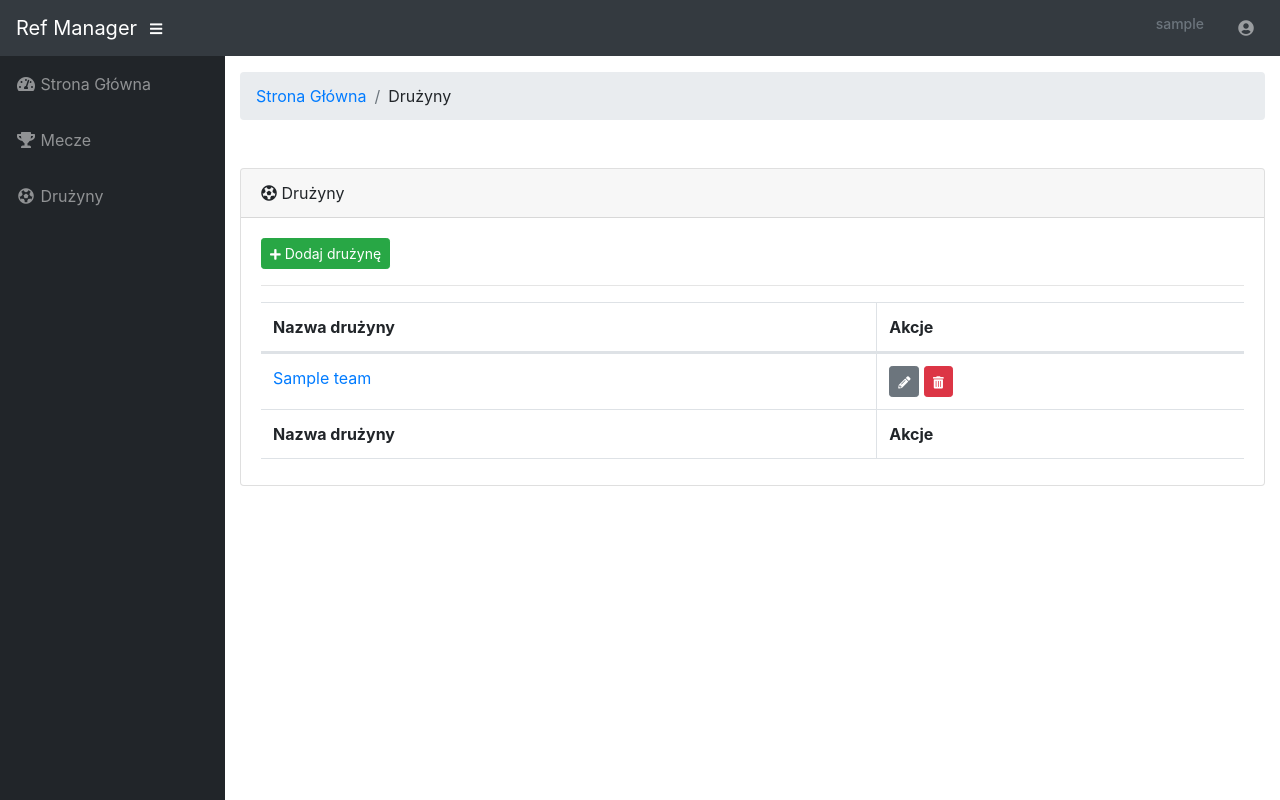
After one commit to fazowski/BD-projekt, a Django app: page /referee/teams in a window 1280 px wide. The commit adds this page. Run offline with Django 3.2, Linux system fonts and the light colour scheme; a user stored in the database is signed in; tables that the repository leaves empty hold one stand-in row (values such as "Sample post"); some libraries are stand-ins or nearby versions.

Commit message:
Add teams templates

```diff
--- a/referee/models.py
+++ b/referee/models.py
@@ -1,6 +1,7 @@
 from django.utils import timezone
 from django.contrib.auth.models import User
 from django.db import models
+from django.urls import reverse
 
 
 class RefereeDetails(models.Model):
@@ -61,6 +62,10 @@ class Team(models.Model):
 
     def __str__(self):
         return self.name
+
+    def get_absolute_url(self):
+        """Returns the url to access a particular team instance."""
+        return reverse('team_detail', args=[str(self.id)])
 
     class Meta:
         verbose_name = 'Drużyna'
--- /dev/null
+++ b/referee/templates/referee/team_list.html
@@ -0,0 +1,67 @@
+{% extends "base_generic.html" %}
+
+{% block content %}
+
+<!-- Breadcrumbs-->
+          <ol class="breadcrumb">
+            <li class="breadcrumb-item">
+              <a href="{% url 'index' %}">Strona Główna</a>
+            </li>
+            <li class="breadcrumb-item">Drużyny</li>
+          </ol>
+          <div class="card mb-3 mt-5">
+            <div class="card-header">
+              <i class="fas fa-futbol"></i>
+              Drużyny</div>
+            <div class="card-body">
+              <div class="table-responsive">
+                {% if perms.teams.can_modify_team %}
+                  <a href="#" class="btn btn-sm btn-success">
+                    <span class="fas fa-plus fa-sm"></span> Dodaj drużynę
+                  </a>
+                <hr>
+                {% endif %}
+                {% if team_list %}
+                <table class="table table-bordered" id="dataTable" width="100%" cellspacing="0">
+                  <thead>
+                    <tr>
+                      <th>Nazwa drużyny</th>
+                      {% if perms.teams.can_modify_team %}
+                      <th>Akcje</th>
+                      {% endif %}
+                    </tr>
+                  </thead>
+                  <tfoot>
+                    <tr>
+                      <th>Nazwa drużyny</th>
+                      {% if perms.teams.can_modify_team %}
+                      <th>Akcje</th>
+                      {% endif %}
+                    </tr>
+                  </tfoot>
+                  {% for team in team_list %}
+                  <tbody>
+                    <tr>
+                      <td><a href="{{ team.get_absolute_url }}">{{ team.name }}</a></td>
+                      {% if perms.teams.can_modify_team %}
+                      <td>
+                        <a href="#" class="btn btn-sm btn-secondary">
+                          <span class="fas fa-pencil-alt fa-sm"></span>
+                        </a>
+
+                        <a href="#" class="btn btn-sm btn-danger">
+                          <span class="fas fa-trash-alt fa-sm"></span>
+                        </a>
+                      </td>
+                      {% endif %}
+                    </tr>
+                  {% endfor %}
+                  </tbody>
+                </table>
+              </div>
+            </div>
+  {% else %}
+  <p>Brak drużyn</p>
+          </div>
+{% endif %}
+{% endblock %}
--- a/referee/urls.py
+++ b/referee/urls.py
@@ -2,5 +2,7 @@ from django.urls import path
 from . import views
 
 urlpatterns = [
-    path('', views.ManagerIndexView.as_view(), name='index')
+    path('', views.ManagerIndexView.as_view(), name='index'),
+    path('teams', views.TeamListView.as_view(), name='teams'),
+    path('teams/details/<int:pk>', views.TeamDetailView.as_view(), name='team_detail'),
 ]
--- a/referee/views.py
+++ b/referee/views.py
@@ -1,6 +1,7 @@
 from django.shortcuts import render
 from django.views import generic
 from django.contrib.auth.mixins import LoginRequiredMixin
+from .models import Team
 
 
 from .models import Match
@@ -14,3 +15,23 @@ class ManagerIndexView(LoginRequiredMixin, generic.ListView):
     model = Match
     context_object_name = 'match_list'
     queryset = Match.objects.all()
+
+"""
+    TEAMS
+"""
+
+
+class TeamListView(LoginRequiredMixin, generic.ListView):
+    """
+    View class for team list
+    """
+    model = Team
+    context_object_name = 'team_list'
+    queryset = Team.objects.all()
+
+
+class TeamDetailView(LoginRequiredMixin, generic.DetailView):
+    """
+    View class for team detail page
+    """
+    model = Team
--- a/templates/base_generic.html
+++ b/templates/base_generic.html
@@ -83,12 +83,7 @@
           </a>
         </li>
         <li class="nav-item">
-          <a class="nav-link" href="#">
-            <i class="fas fa-fw fa-check"></i>
-            <span>Zgłoszenia</span></a>
-        </li>
-        <li class="nav-item">
-          <a class="nav-link" href="#">
+          <a class="nav-link" href="{%  url 'teams' %}">
             <i class="fas fa-fw fa-futbol"></i>
             <span>Drużyny</span></a>
         </li>
```
Also changed, not shown: referee/templates/referee/team_confirm_delete.html (added, +16 -0 lines), referee/templates/referee/team_detail.html (added, +38 -0 lines).
